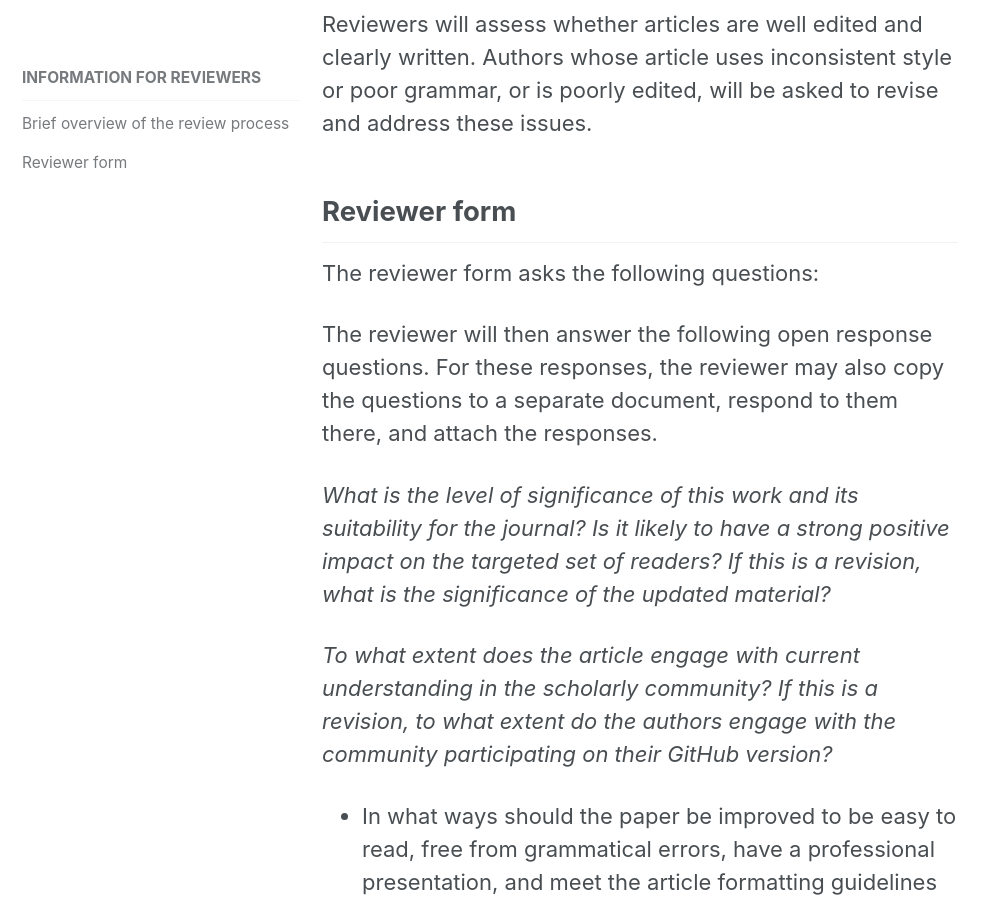
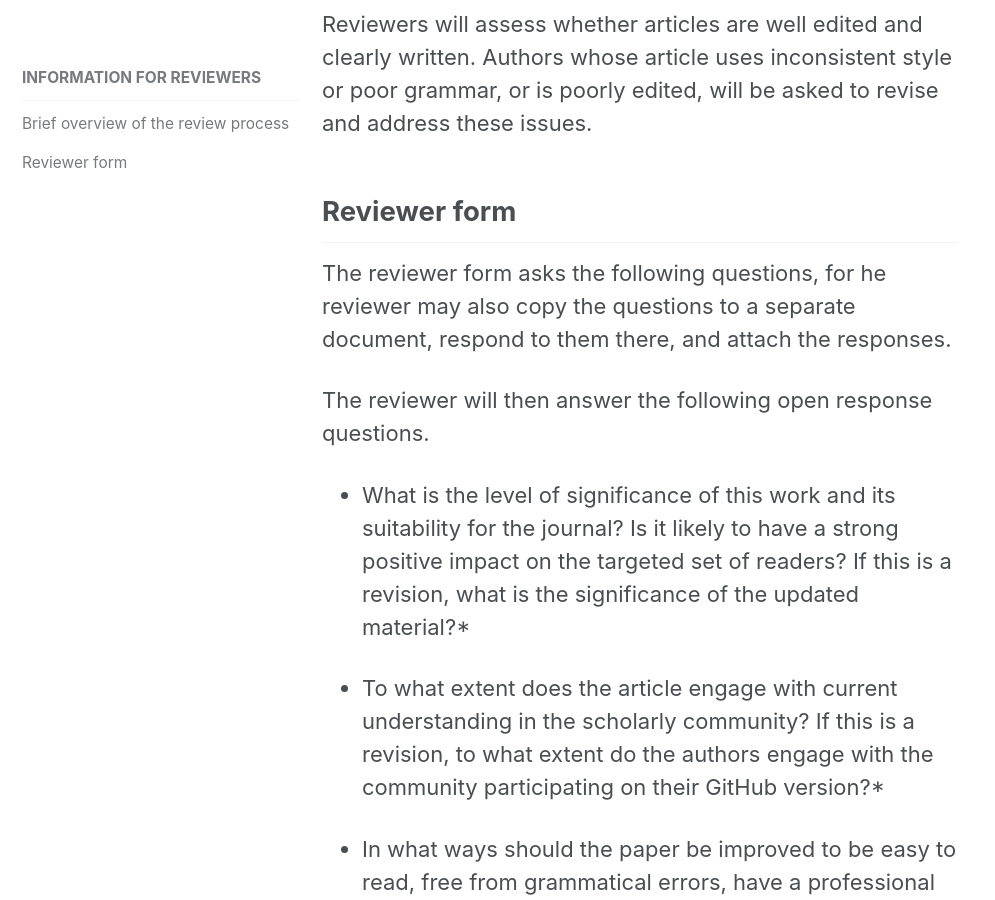
Before and after one commit to livecomsjournal/livecomsjournal.github.io, a Jekyll site: the page built from _editorial_policies/03_reviewer_information.md, in a window 1280 px wide and 900 px high, scrolled down 1899 px. Shown: the whole window, without its empty margins (0-995 px from the left). Built offline with Jekyll 4.4.1, drawn with Linux system fonts in a browser that asks for light colours.

Commit message:
Update 03_reviewer_information.md

```diff
--- a/_editorial_policies/03_reviewer_information.md
+++ b/_editorial_policies/03_reviewer_information.md
@@ -29,15 +29,14 @@ Authors whose article uses inconsistent style or poor grammar, or is poorly edit
 
 ## Reviewer form
 
-The reviewer form asks the following questions:
+The reviewer form asks the following questions, for he reviewer may also copy the questions to a separate document, respond to them there, and attach the responses.
 
 
+The reviewer will then answer the following open response questions.
 
-The reviewer will then answer the following open response questions.  For these responses, the reviewer may also copy the questions to a separate document, respond to them there, and attach the responses.
+* What is the level of significance of this work and its suitability for the journal? Is it likely to have a strong positive impact on the targeted set of readers? If this is a revision, what is the significance of the updated material?*
 
-*What is the level of significance of this work and its suitability for the journal? Is it likely to have a strong positive impact on the targeted set of readers? If this is a revision, what is the significance of the updated material?*
-
-*To what extent does the article engage with current understanding in the scholarly community? If this is a revision, to what extent do the authors engage with the community participating on their GitHub version?*
+* To what extent does the article engage with current understanding in the scholarly community? If this is a revision, to what extent do the authors engage with the community participating on their GitHub version?*
 
 * In what ways should the paper be improved to be easy to read, free from grammatical errors, have a professional presentation, and meet the article formatting guidelines laid out in the author policies (at https://livecomsjournal.github.io/authors/policies/)?
 
```
